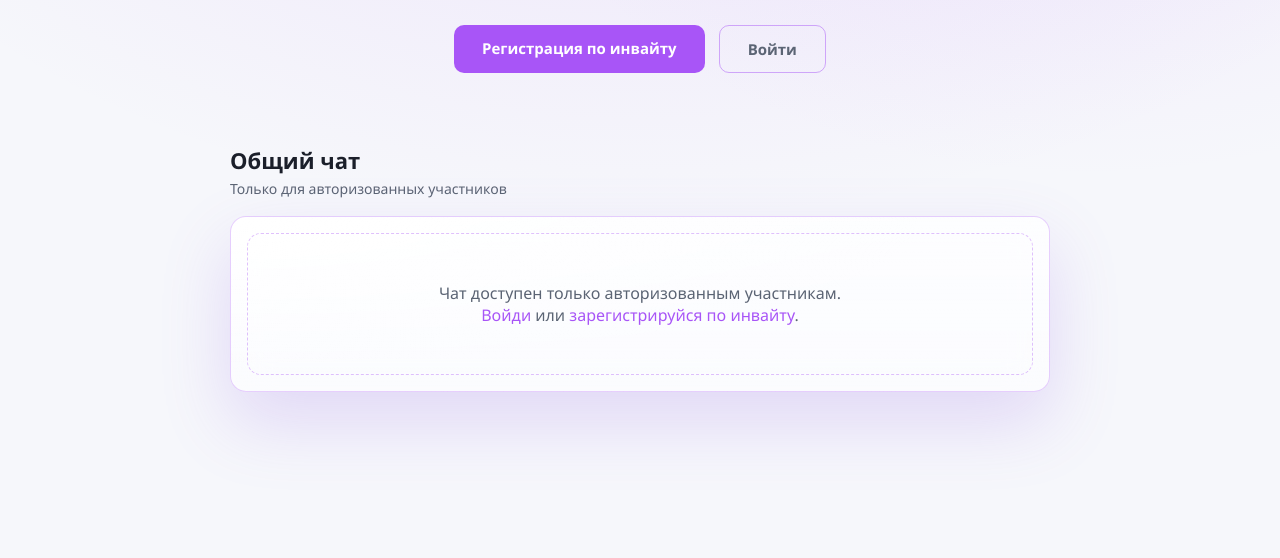
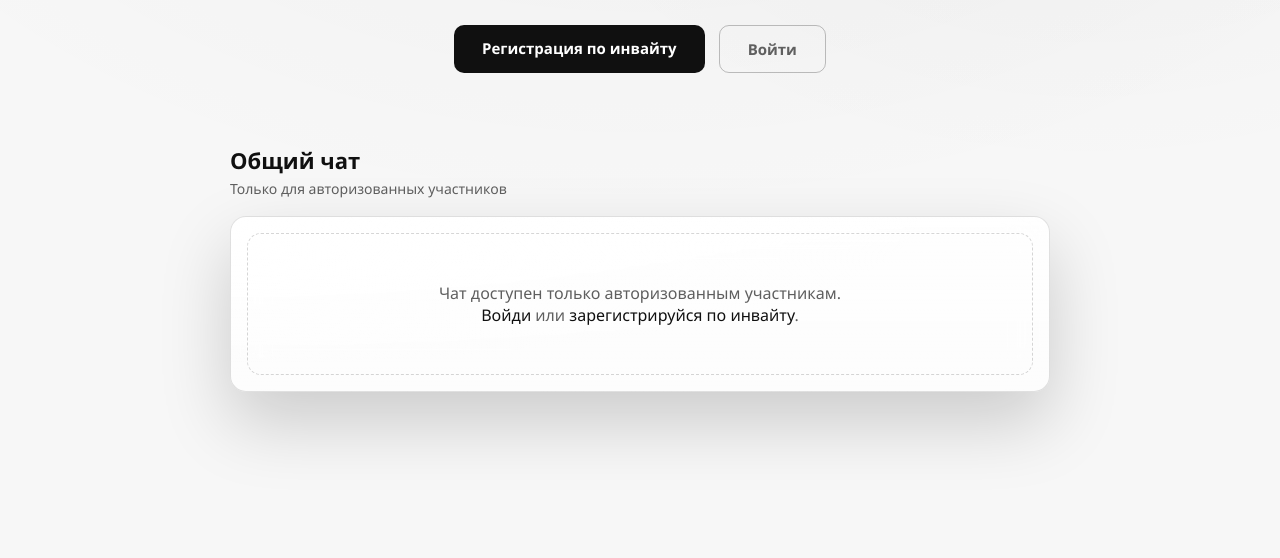
Before and after one commit to lUNAlINK666/bloxyteamrepo, a website: page public/index.html in a window 1280 px wide. Shown: the part 242-800 px from the top of the page. Drawn offline with Linux system fonts and the light colour scheme; no server answers.

Commit message:
Switch accent to monochrome and apply glass to action buttons

```diff
--- a/public/style.css
+++ b/public/style.css
@@ -1,54 +1,54 @@
 :root {
-  --bg: radial-gradient(1400px 900px at 50% -15%, rgba(192, 132, 252, 0.16), transparent 65%), radial-gradient(1000px 700px at 85% 0%, rgba(168, 85, 247, 0.14), transparent 60%), #0b0d14;
-  --text: #e8ecf4;
-  --muted: #9aa4b8;
-  --muted-2: #6b7488;
-  --nav-bg: rgba(14, 17, 28, 0.6);
-  --nav-border: rgba(255, 255, 255, 0.12);
-  --surface: radial-gradient(140% 140% at 0% 0%, rgba(255, 255, 255, 0.12), transparent 55%), linear-gradient(180deg, rgba(255, 255, 255, 0.05) 0%, rgba(255, 255, 255, 0.015) 100%);
-  --surface-hover: radial-gradient(140% 140% at 0% 0%, rgba(255, 255, 255, 0.16), transparent 55%), linear-gradient(180deg, rgba(255, 255, 255, 0.08) 0%, rgba(255, 255, 255, 0.02) 100%);
-  --surface-input: radial-gradient(140% 140% at 0% 0%, rgba(255, 255, 255, 0.08), transparent 55%), rgba(255, 255, 255, 0.02);
-  --border: rgba(255, 255, 255, 0.14);
-  --border-strong: rgba(255, 255, 255, 0.18);
-  --border-stronger: rgba(255, 255, 255, 0.26);
-  --accent: #c084fc;
-  --accent-hover: #d8b4fe;
-  --accent-soft: rgba(192, 132, 252, 0.18);
-  --accent-soft-2: rgba(192, 132, 252, 0.12);
-  --on-accent: #0b0d14;
-  --dropdown-bg: rgba(16, 19, 31, 0.7);
-  --body-2: #dbe2ee;
-  --benefit: #c6cddc;
+  --bg: radial-gradient(1400px 900px at 50% -15%, rgba(255, 255, 255, 0.06), transparent 65%), radial-gradient(1000px 700px at 85% 0%, rgba(255, 255, 255, 0.04), transparent 60%), #0b0b0b;
+  --text: #f5f5f5;
+  --muted: #b9b9b9;
+  --muted-2: #7f7f7f;
+  --nav-bg: rgba(12, 12, 12, 0.6);
+  --nav-border: rgba(255, 255, 255, 0.14);
+  --surface: radial-gradient(140% 140% at 0% 0%, rgba(255, 255, 255, 0.14), transparent 55%), linear-gradient(180deg, rgba(255, 255, 255, 0.06) 0%, rgba(255, 255, 255, 0.016) 100%);
+  --surface-hover: radial-gradient(140% 140% at 0% 0%, rgba(255, 255, 255, 0.18), transparent 55%), linear-gradient(180deg, rgba(255, 255, 255, 0.09) 0%, rgba(255, 255, 255, 0.02) 100%);
+  --surface-input: radial-gradient(140% 140% at 0% 0%, rgba(255, 255, 255, 0.1), transparent 55%), rgba(255, 255, 255, 0.02);
+  --border: rgba(255, 255, 255, 0.16);
+  --border-strong: rgba(255, 255, 255, 0.22);
+  --border-stronger: rgba(255, 255, 255, 0.32);
+  --accent: #ffffff;
+  --accent-hover: #f5f5f5;
+  --accent-soft: rgba(255, 255, 255, 0.16);
+  --accent-soft-2: rgba(255, 255, 255, 0.1);
+  --on-accent: #0b0b0b;
+  --dropdown-bg: rgba(14, 14, 14, 0.72);
+  --body-2: #e6e6e6;
+  --benefit: #d7d7d7;
   --danger: #f87171;
   --success: #4ade80;
-  --shadow: rgba(150, 110, 255, 0.28);
+  --shadow: rgba(255, 255, 255, 0.14);
   --glass-blur: blur(20px) saturate(180%);
 }
 
 :root[data-theme="light"] {
-  --bg: radial-gradient(1400px 900px at 50% -15%, rgba(168, 85, 247, 0.14), transparent 65%), radial-gradient(1000px 700px at 85% 0%, rgba(192, 132, 252, 0.12), transparent 60%), #f6f7fb;
-  --text: #1b1f2a;
-  --muted: #5b6474;
-  --muted-2: #8a93a6;
-  --nav-bg: rgba(255, 255, 255, 0.62);
-  --nav-border: rgba(168, 85, 247, 0.26);
-  --surface: radial-gradient(140% 140% at 0% 0%, rgba(255, 255, 255, 0.9), transparent 60%), linear-gradient(180deg, rgba(255, 255, 255, 0.8) 0%, rgba(255, 255, 255, 0.6) 100%);
-  --surface-hover: radial-gradient(140% 140% at 0% 0%, rgba(255, 255, 255, 0.95), transparent 60%), linear-gradient(180deg, rgba(255, 255, 255, 0.9) 0%, rgba(255, 255, 255, 0.7) 100%);
-  --surface-input: radial-gradient(140% 140% at 0% 0%, rgba(255, 255, 255, 0.9), transparent 60%), rgba(255, 255, 255, 0.7);
-  --border: rgba(168, 85, 247, 0.28);
-  --border-strong: rgba(168, 85, 247, 0.36);
-  --border-stronger: rgba(168, 85, 247, 0.48);
-  --accent: #a855f7;
-  --accent-hover: #c084fc;
-  --accent-soft: rgba(168, 85, 247, 0.16);
-  --accent-soft-2: rgba(168, 85, 247, 0.1);
+  --bg: radial-gradient(1400px 900px at 50% -15%, rgba(0, 0, 0, 0.04), transparent 65%), radial-gradient(1000px 700px at 85% 0%, rgba(0, 0, 0, 0.03), transparent 60%), #f7f7f7;
+  --text: #101010;
+  --muted: #5f5f5f;
+  --muted-2: #8a8a8a;
+  --nav-bg: rgba(255, 255, 255, 0.7);
+  --nav-border: rgba(0, 0, 0, 0.12);
+  --surface: radial-gradient(140% 140% at 0% 0%, rgba(255, 255, 255, 0.95), transparent 60%), linear-gradient(180deg, rgba(255, 255, 255, 0.9) 0%, rgba(255, 255, 255, 0.7) 100%);
+  --surface-hover: radial-gradient(140% 140% at 0% 0%, rgba(255, 255, 255, 0.98), transparent 60%), linear-gradient(180deg, rgba(255, 255, 255, 0.95) 0%, rgba(255, 255, 255, 0.78) 100%);
+  --surface-input: radial-gradient(140% 140% at 0% 0%, rgba(255, 255, 255, 0.95), transparent 60%), rgba(255, 255, 255, 0.78);
+  --border: rgba(0, 0, 0, 0.12);
+  --border-strong: rgba(0, 0, 0, 0.16);
+  --border-stronger: rgba(0, 0, 0, 0.24);
+  --accent: #101010;
+  --accent-hover: #000000;
+  --accent-soft: rgba(0, 0, 0, 0.08);
+  --accent-soft-2: rgba(0, 0, 0, 0.06);
   --on-accent: #ffffff;
-  --dropdown-bg: rgba(255, 255, 255, 0.8);
-  --body-2: #2b3140;
-  --benefit: #3a4252;
+  --dropdown-bg: rgba(255, 255, 255, 0.84);
+  --body-2: #1f1f1f;
+  --benefit: #2a2a2a;
   --danger: #dc2626;
   --success: #16a34a;
-  --shadow: rgba(140, 90, 230, 0.2);
+  --shadow: rgba(0, 0, 0, 0.18);
   --glass-blur: blur(20px) saturate(180%);
 }
 
```
